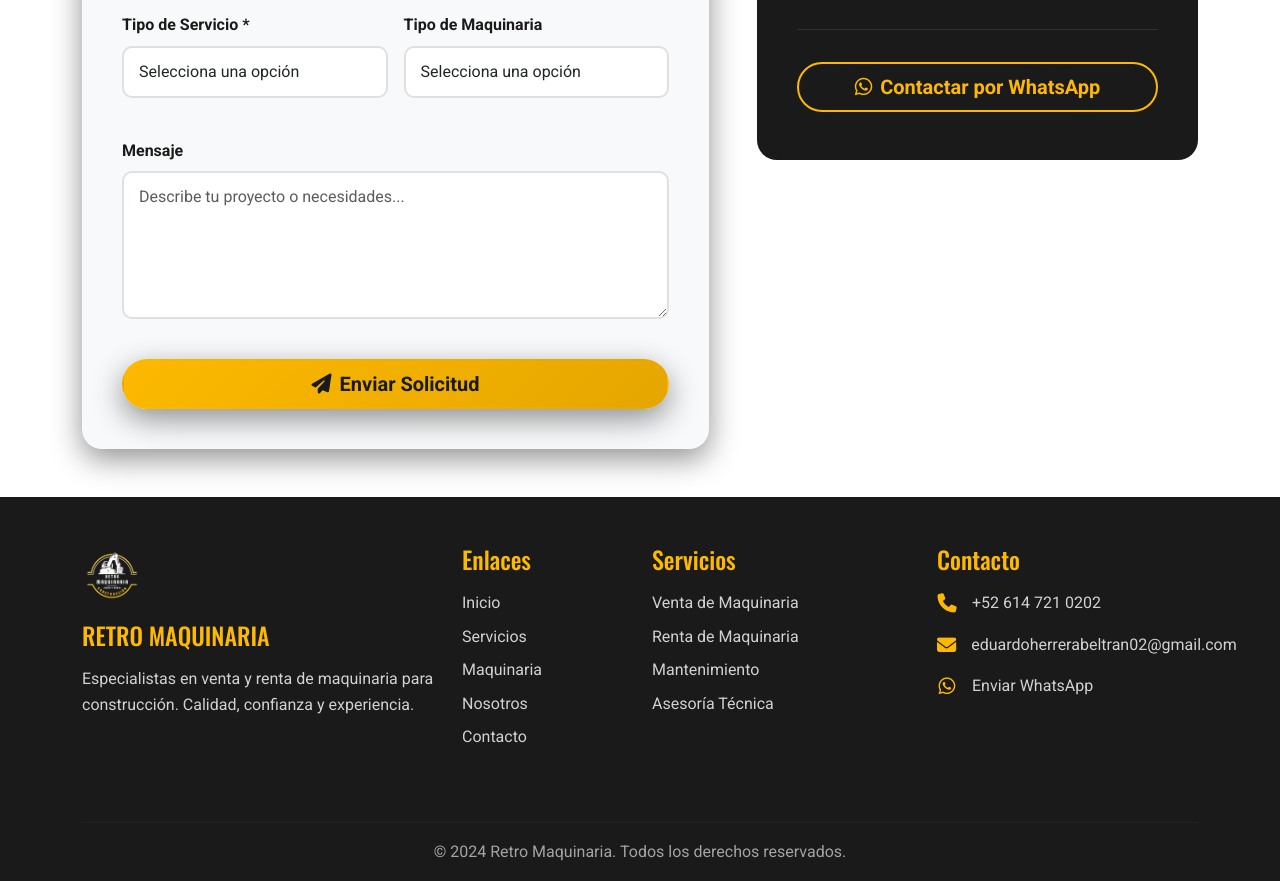
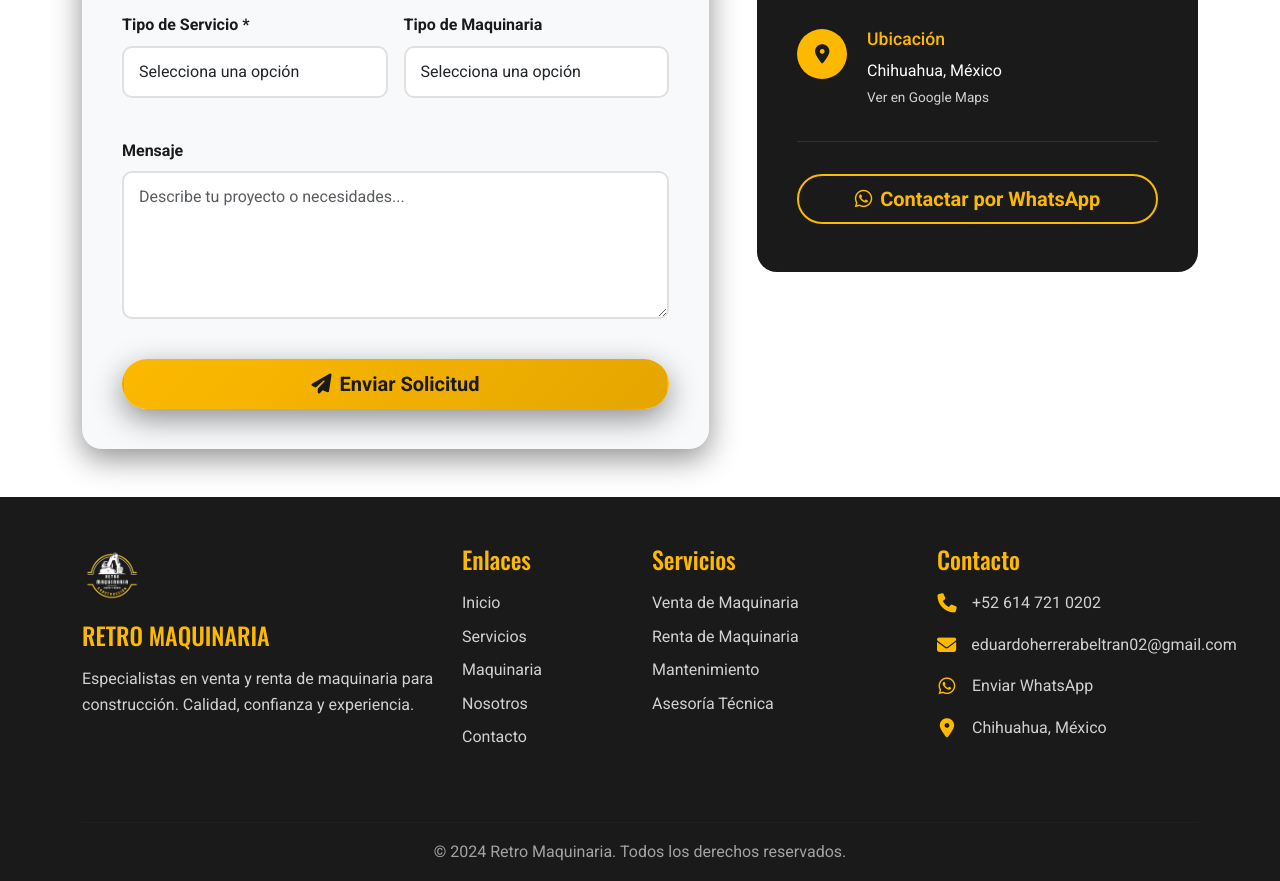
Before and after one commit to javieralejandro89/retro-maquinaria, a plain HTML site: page index.html in a window 1280 px wide. Shown: the part 3693-4574 px from the top of the page. Drawn offline with nearby package versions, Linux system fonts and the light colour scheme.

Commit message:
Se agrego ubicacion del negocio en informacion de contacto

```diff
--- a/css/styles.css
+++ b/css/styles.css
@@ -738,6 +738,26 @@ body {
     border-top: 1px solid rgba(255, 255, 255, 0.1);
 }
 
+.contact-item .contact-details small {
+    font-size: 0.85rem;
+    opacity: 0.8;
+}
+
+.contact-item .contact-details a {
+    color: var(--white);
+    text-decoration: none;
+    transition: var(--transition);
+}
+
+.contact-item .contact-details a:hover {
+    color: var(--primary-yellow);
+}
+
+.footer-contact a small {
+    font-size: 0.85rem;
+    opacity: 0.8;
+}
+
 /* Footer */
 .footer {
     background: var(--primary-black);
--- a/index.html
+++ b/index.html
@@ -483,6 +483,16 @@
                             </div>
                         </div>
 
+                        <div class="contact-item">
+    <div class="contact-icon">
+        <i class="fas fa-map-marker-alt"></i>
+    </div>
+    <div class="contact-details">
+        <h4>Ubicación</h4>
+        <p><a href="https://www.google.com/maps/place/28.684776,-106.017359" target="_blank">Chihuahua, México<br><small>Ver en Google Maps</small></a></p>
+    </div>
+</div>
+
                         <div class="contact-cta">
                             <a href="https://wa.me/526147210202?text=Hola, me gustaría obtener más información sobre sus servicios" class="btn btn-outline-yellow btn-lg w-100" target="_blank">
                                 <i class="fab fa-whatsapp"></i> Contactar por WhatsApp
@@ -539,6 +549,9 @@
         <a href="https://wa.me/526147210202?text=Hola, me gustaría obtener información" target="_blank">
             <i class="fab fa-whatsapp"></i> Enviar WhatsApp
         </a>
+        <a href="https://www.google.com/maps/place/28.684776,-106.017359" target="_blank">
+            <i class="fas fa-map-marker-alt"></i> Chihuahua, México
+        </a>
     </div>
 </div>
             </div>
```
